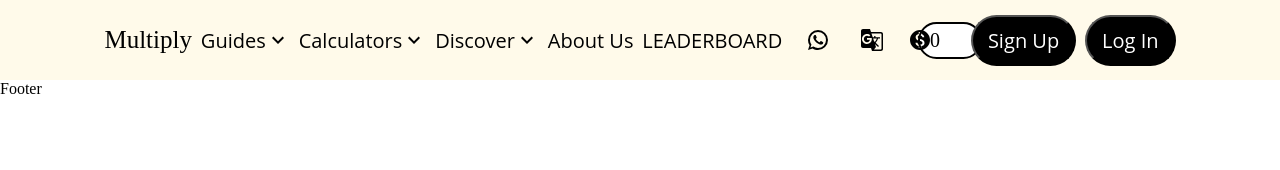
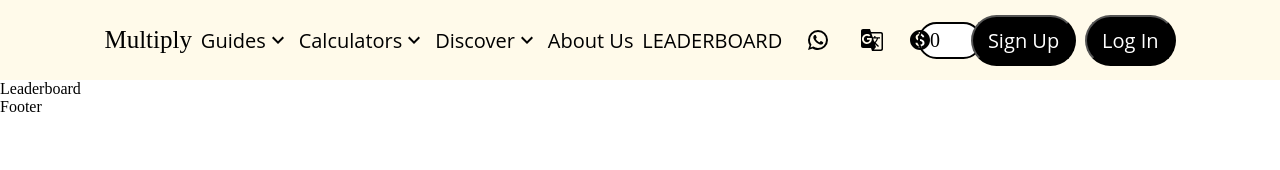
Before and after one commit to cfgmumbai24/Team-30, a React (Create React App) app in the folder frontend/: page /leaderboard in a window 1280 px wide. Shown: the top 170 px of the page. Built offline with nearby package versions, Linux system fonts and the light colour scheme.

Commit message:
Leaderboard route fixed

```diff
--- a/frontend/src/App.js
+++ b/frontend/src/App.js
@@ -7,6 +7,7 @@ import Footer from './components/Footer';
 import Signup from './pages/Signup';
 import Login from './pages/Login';
 import Home from './pages/Home';
+import Leaderboard from './pages/Leaderboard';
 
 function App() {
   return (
@@ -16,6 +17,7 @@ function App() {
         <Route path='/' element={<Home/>}/>
         <Route path='/signup' element={<Signup/>}/>
         <Route path='/login' element={<Login/>}/>
+        <Route path='/leaderboard' element={<Leaderboard/>}/>
       </Routes>
       <Footer/>
     </Router>
--- a/frontend/src/components/Header.jsx
+++ b/frontend/src/components/Header.jsx
@@ -17,7 +17,7 @@ const Header = () => {
         <div className='nav'>Calculators <KeyboardArrowDownIcon/> </div>
         <div className='nav'>Discover <KeyboardArrowDownIcon/> </div>
         <Link to={'/about'} className='nav'>About Us</Link>
-        <Link to={'/discusssionforum'} className='nav'>LEADERBOARD</Link>
+        <Link to={'/leaderboard'} className='nav'>LEADERBOARD</Link>
         <div className='icons'>
             <WhatsAppIcon className='icon'/>
             <GTranslateIcon className='icon'/>
--- /dev/null
+++ b/frontend/src/pages/Leaderboard.jsx
@@ -0,0 +1,11 @@
+import React from 'react'
+
+const Leaderboard = () => {
+
+
+  return (
+    <div>Leaderboard</div>
+  )
+}
+
+export default Leaderboard
```
